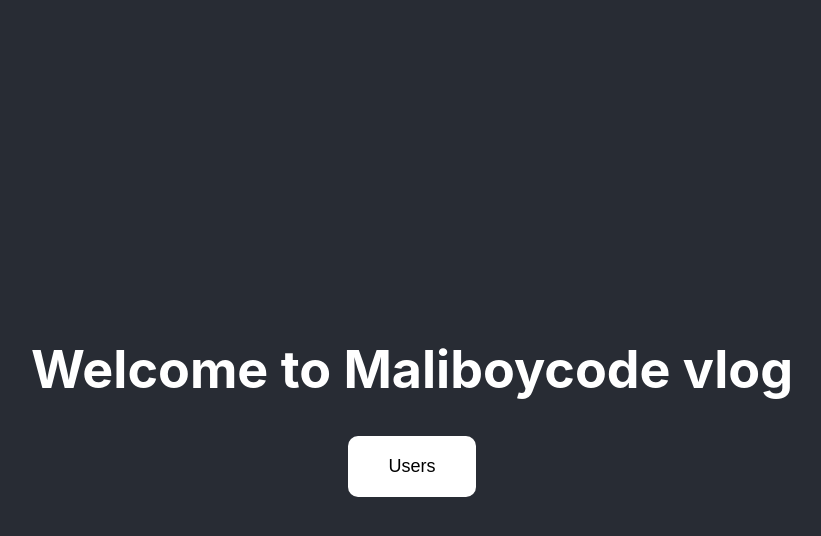
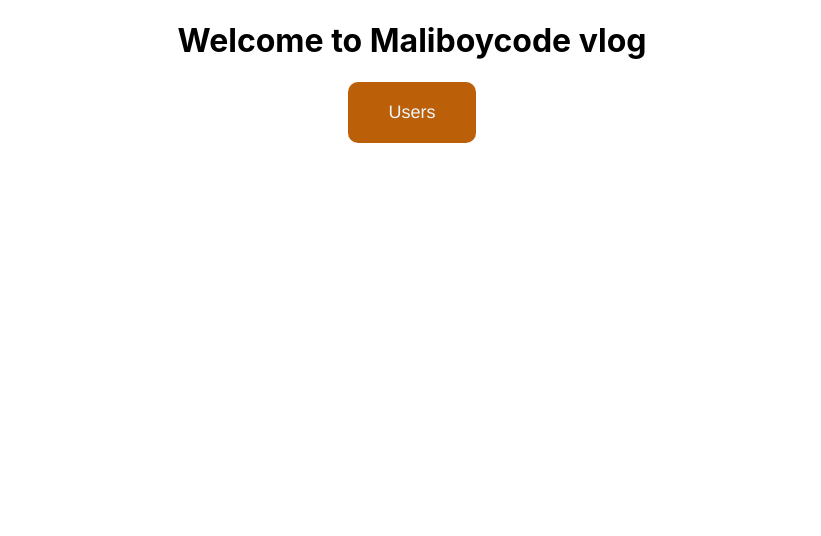
Before and after one commit to Malitha-parikalpa/User-Management-System, a React (Create React App) app in the folder testreactapp/: page / in a window 1280 px wide. Shown: the top 536 px of the page, without its empty margins (228-1049 px from the left). Built offline with nearby package versions, Linux system fonts and the light colour scheme.

Commit message:
changing colors

```diff
--- a/testreactapp/src/App.css
+++ b/testreactapp/src/App.css
@@ -1,18 +1,21 @@
 .App {
   text-align: center;
+
 }
 
 
 
-.App-header {
-  background-color: #282c34;
+.App-Header {
+
+  background-color: #0d0e0d;
   min-height: 100vh;
+
   display: flex;
   flex-direction: column;
   align-items: center;
   justify-content: center;
   font-size: calc(10px + 2vmin);
-  color: white;
+  color: rgb(214, 169, 5);
 }
 
 .App-link {
@@ -22,9 +25,12 @@
 .user-button{
   font-size: 18px;
    padding: 20px 40px;
+   color: aliceblue;
+   font-family: 'Franklin Gothic Medium', 'Arial Narrow', Arial, sans-serif;
    border: none;
    border-radius: 10px;
-   background-color: #ffffff;
+   background-color: #bb5f09;
    cursor: pointer;
 
+
 }
```
